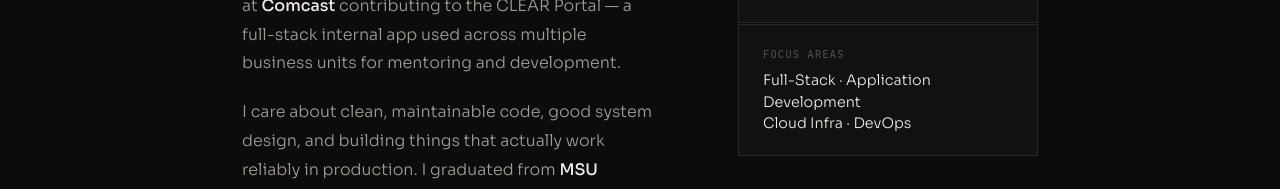
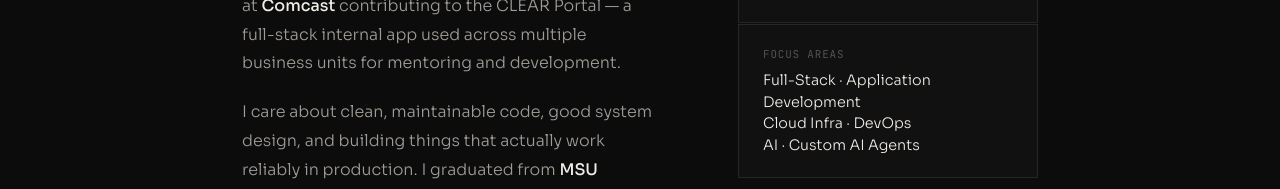
Before and after one commit to eldardje/EldarWebpage, a plain HTML site: page pages/about.html in a window 1280 px wide. Shown: the part 763-952 px from the top of the page. Drawn offline with Linux system fonts and the light colour scheme.

Commit message:
Update about.html

```diff
--- a/pages/about.html
+++ b/pages/about.html
@@ -109,7 +109,7 @@
         </div>
         <div class="aside-card reveal">
           <div class="aside-label">Focus areas</div>
-          <div class="aside-val">Full-Stack · Application Development<br/>Cloud Infra · DevOps</div>
+          <div class="aside-val">Full-Stack · Application Development<br/>Cloud Infra · DevOps<br/>AI · Custom AI Agents</div>
         </div>
       </div>
     </div>
```
